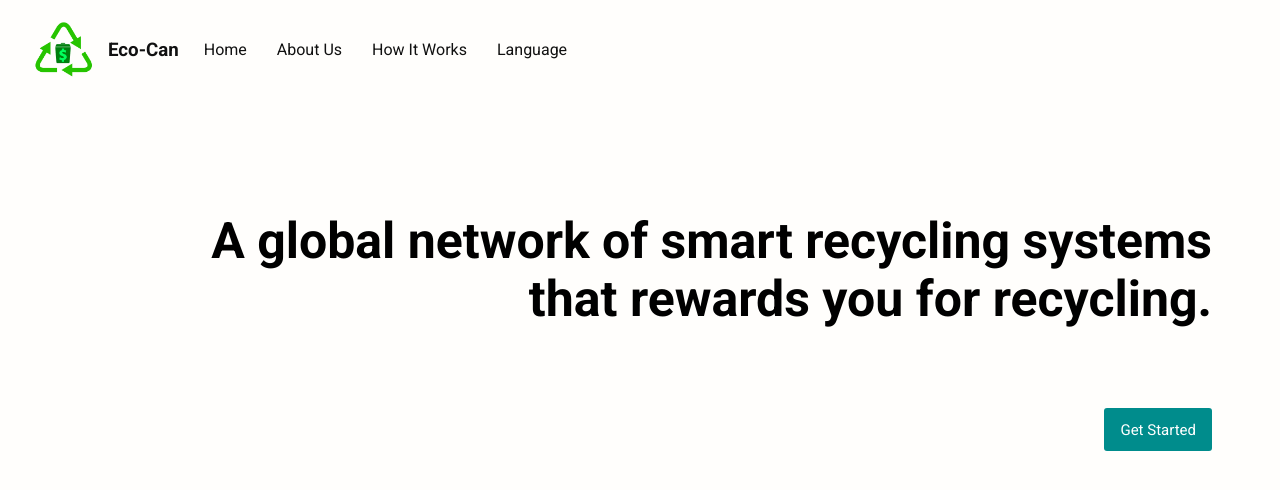
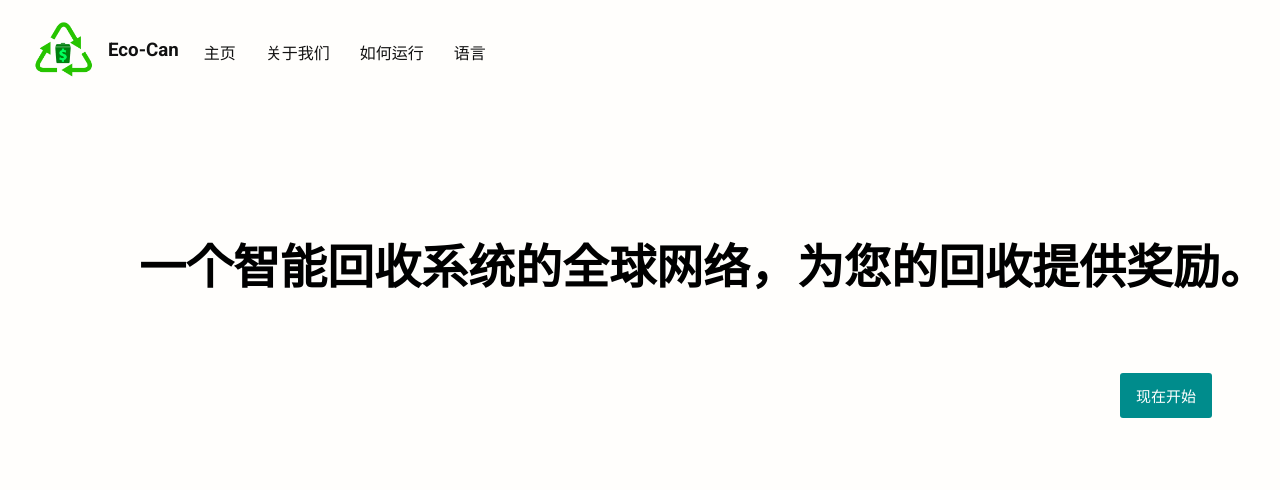
Before and after one commit to eco-can/eco-cancn, a plain HTML site: page index.html in a window 1280 px wide. Drawn offline with Linux system fonts and the light colour scheme.

Commit message:
update stuff (need desc for people)

```diff
--- a/index.html
+++ b/index.html
@@ -16,11 +16,11 @@
     <h3 id="title">Eco-Can</h3>
 
     <div class="navBar">
-      <a href="index.html">Home</a>
-      <a href="aboutus.html">About Us</a>
-      <a href="howitworks.html">How It Works</a>
+      <a href="index.html">主页</a>
+      <a href="aboutus.html">关于我们</a>
+      <a href="howitworks.html">如何运行</a>
       <div class="dropdown">
-        <button class="dropbtn">Language</button>
+        <button class="dropbtn">语言</button>
           <div class="dropdown-content">
             <a href="https://eco-can.netlify.app">English</a>
             <a href="https://eco-cancn.netlify.app">简体中文</a>
@@ -30,12 +30,12 @@
   </div>
 
       <div class="desc">
-      <h1>A global network of smart recycling systems <br> that rewards you for recycling.</br></h1>
+      <h1>一个智能回收系统的全球网络，为您的回收提供奖励。</h1>
       </div>
 
 
   <div class="getStarted">
-    <a href="counter.html">Get Started</a>
+    <a href="counter.html">现在开始</a>
   </div>
 
 
--- a/style.css
+++ b/style.css
@@ -87,12 +87,12 @@ img {
 }
 
 .desc h1 {
-  font-size: 50px;
+  font-size: 47px;
   text-align: right;
   padding-left: 50px;
-  padding-top: 90px;
-  padding-right: 60px;
-  padding-bottom: 150px;
+  padding-top: 110px;
+  padding-right: 5px;
+  padding-bottom: 145px;
   margin-bottom: -70px;
 
 }
```
Also changed, not shown: aboutus.html (+4 -4 lines), counter.html (+4 -4 lines), howitworks.html (+4 -4 lines).
